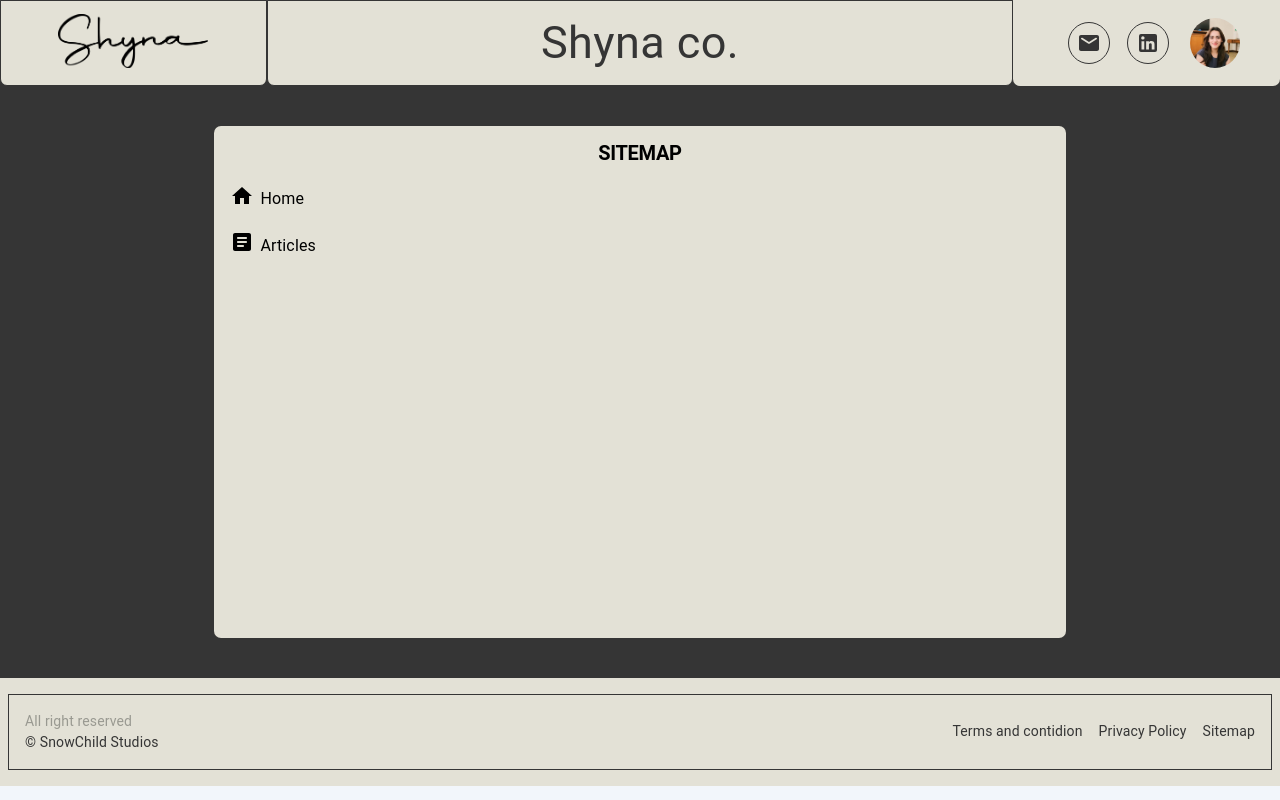
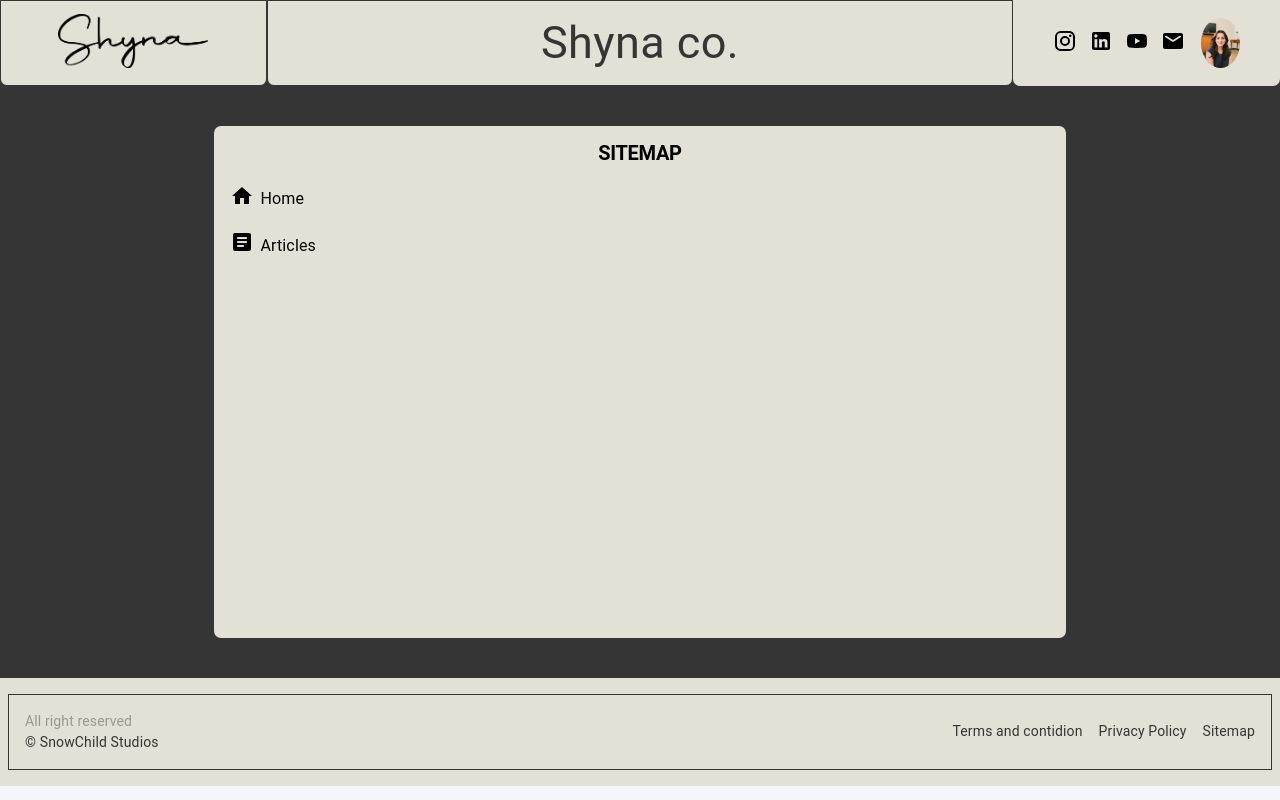
Before and after one commit to MANANTANDON/next-shyna, a Next.js app: page /sitemap in a window 1280 px wide. Built offline with nearby package versions, Linux system fonts and the light colour scheme.

Commit message:
Links added..

```diff
--- a/src/components/New/Header/Header.jsx
+++ b/src/components/New/Header/Header.jsx
@@ -1,7 +1,11 @@
-import { EditOutlined, EmailRounded, LinkedIn } from "@mui/icons-material";
-import { Box, Grid, IconButton, Typography } from "@mui/material";
+import {
+  EmailRounded,
+  Instagram,
+  LinkedIn,
+  YouTube,
+} from "@mui/icons-material";
+import { Box, Grid, Typography } from "@mui/material";
 import Image from "next/image";
-import Link from "next/link";
 import React from "react";
 
 export const Header = () => {
@@ -16,23 +20,33 @@ export const Header = () => {
         }}
       >
         <a
-          href="mailto:shyna20012@gmail.com"
-          style={{ textDecoration: "none", color: "inherit" }}
+          href="https://www.instagram.com/shynaa.co/"
+          target="_blank"
+          aria-label="Shyna Gupta Instagram Link"
         >
-          <IconButton sx={{ border: "1px solid #353535" }}>
-            <EmailRounded sx={{ color: "#353535" }} />
-          </IconButton>
+          <Instagram />
         </a>
-        <Link
+        <a
           href="https://in.linkedin.com/in/shyna-gupta-053016210"
           target="_blank"
-          className="links"
           aria-label="Shyna Gupta LinkeIn Link"
         >
-          <IconButton sx={{ border: "1px solid #353535" }}>
-            <LinkedIn sx={{ color: "#353535" }} />
-          </IconButton>
-        </Link>
+          <LinkedIn />
+        </a>
+        <a
+          href="https://www.youtube.com/@ShynaaG"
+          target="_blank"
+          aria-label="Shyna Gupta Youtube Link"
+        >
+          <YouTube />
+        </a>
+        <a
+          href="mailto:shyna20012@gmail.com"
+          target="_blank"
+          aria-label="Shyna Gupta Email Link"
+        >
+          <EmailRounded />
+        </a>
       </Box>
       <Box
         sx={{
@@ -142,3 +156,20 @@ export const Header = () => {
     </Grid>
   );
 };
+
+{
+  /* <Link
+          href="mailto:shyna20012@gmail.com"
+          style={{ textDecoration: "none", color: "inherit" }}
+        >
+          <EmailRounded sx={{ color: "#353535" }} />
+        </Link>
+        <Link
+          href="https://in.linkedin.com/in/shyna-gupta-053016210"
+          target="_blank"
+          className="links"
+          aria-label="Shyna Gupta LinkeIn Link"
+        >
+          <LinkedIn sx={{ color: "#353535" }} />
+        </Link> */
+}
```
